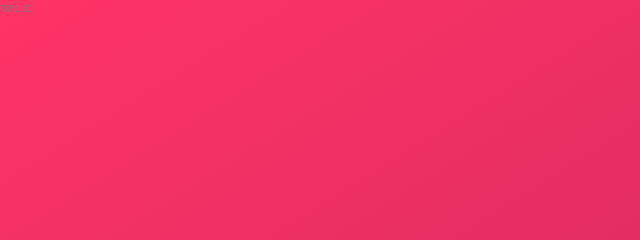
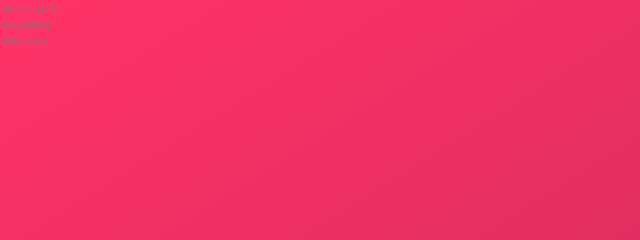
Before and after one commit to erhanertem/Website-Trillo, a website: page index.html in a window 1280 px wide. Shown: the top 240 px of the page, 0-640 px from the left. Drawn offline with nearby package versions, Linux system fonts and the light colour scheme.

Commit message:
Establish compartments in HTML

```diff
--- a/index.html
+++ b/index.html
@@ -15,6 +15,12 @@
 		<title>trillo &mdash; Your all-in-one booking app</title>
 	</head>
 	<body>
-		TRILLO
+		<div class="container">
+			<header class="header">Header part</header>
+			<div class="content">
+				<nav class="sidebar">Navigation</nav>
+				<main class="hotel-view">Hotel view</main>
+			</div>
+		</div>
 	</body>
 </html>
```
